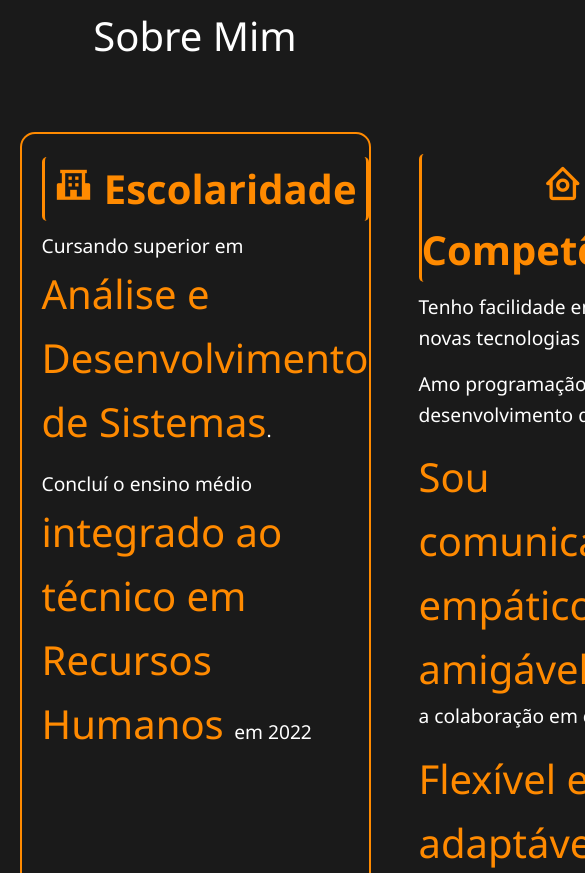
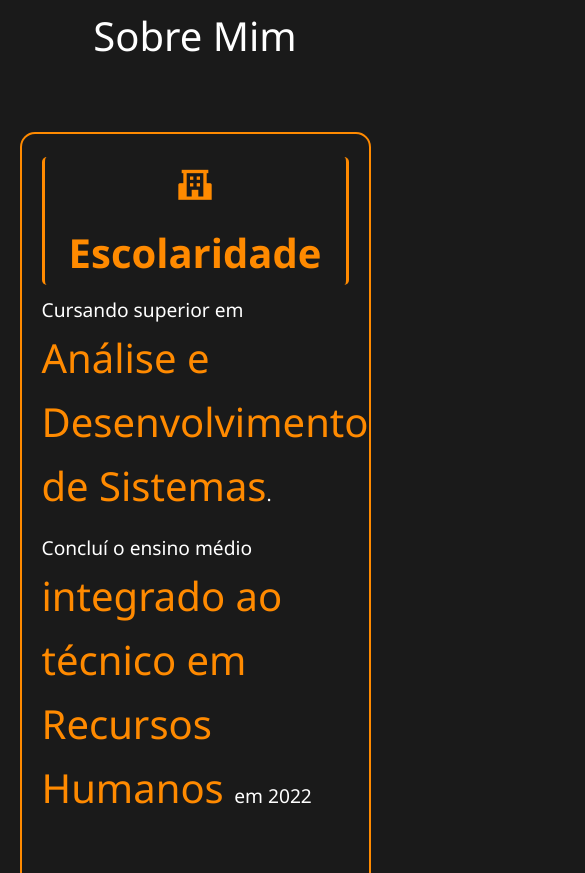
Before and after one commit to Kaylan00/NovoPortfolio, a plain HTML site: page index.html in a window 390 px wide. Shown: the part 1020-1893 px from the top of the page, 585 px wide, since content can reach past the window. Drawn offline with nearby package versions, Linux system fonts and the light colour scheme.

Commit message:
Update mediaquery.css

```diff
--- a/styles/mediaquery.css
+++ b/styles/mediaquery.css
@@ -135,6 +135,9 @@
         gap: 4rem;
         margin-top: 10vh;
     }
+    .about-card{
+        flex-direction: column;
+    }
     .container-modal {
         min-height: 70%;
         height: auto;
```
